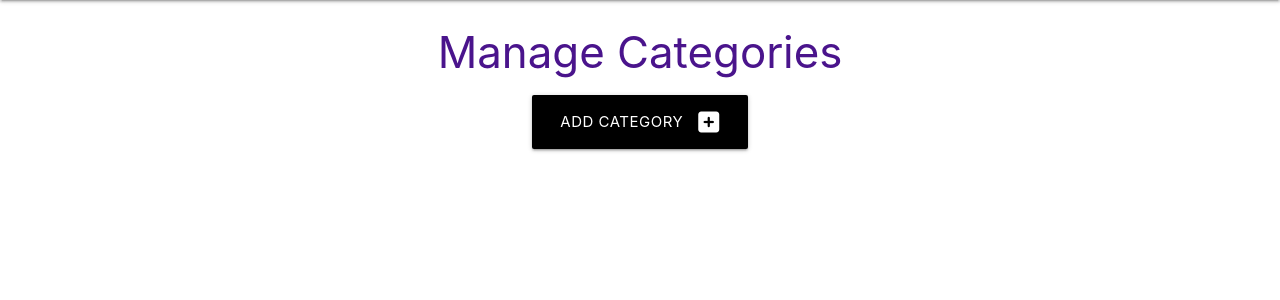
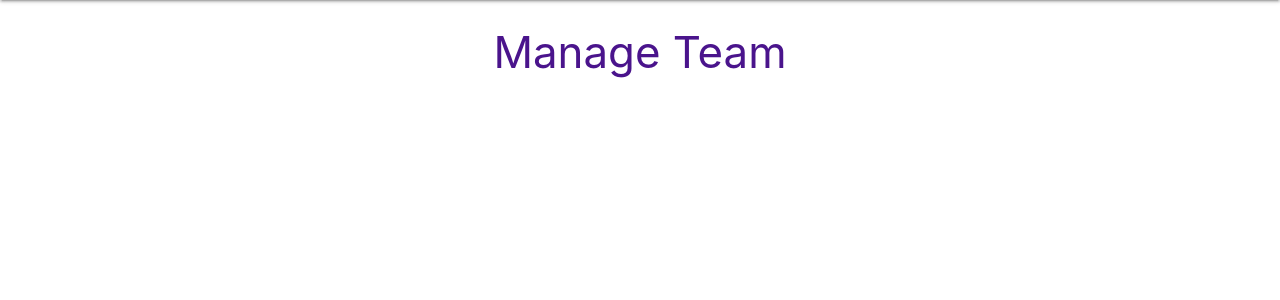
Before and after one commit to Mark-Assessment/D-Santana-retail-store-M3-2, a Flask app: page /get_categories in a window 1280 px wide. Shown: the part 64-364 px from the top of the page. Run offline with Flask 3, Linux system fonts and the light colour scheme; data that the repository does not hold is empty; some libraries are stand-ins or nearby versions.

Commit message:
Updated manage my team page

```diff
--- a/app.py
+++ b/app.py
@@ -142,14 +142,15 @@ def edit_task(task_id):
             "task_description": request.form.get("task_description"),
             "is_urgent": is_urgent,
             "due_date": request.form.get("due_date"),
-            "created_by": session["user"]
+            "created_by": session["user"],
+            "assigned_to": request.form.get("user_name")
         }
         mongo.db.tasks.update_one({"_id": ObjectId(task_id)}, {"$set": submit})
         flash("Task Successfully Updated")
 
     task = mongo.db.tasks.find_one({"_id": ObjectId(task_id)})
     users = mongo.db.users.find().sort("status", 1)
-    return render_template("edit_task.html", task=task, users=users)
+    return render_template("edit_task.html", task=task, users=users, usuario=usuario)
 
 
 # Delete function for manage categories section with admin user
@@ -162,8 +163,8 @@ def delete_task(task_id):
 
 @app.route("/get_categories")
 def get_categories():
-    categories = list(mongo.db.categories.find().sort("status", 1))
-    return render_template("categories.html", categories=categories)
+    users = list(mongo.db.users.find().sort("status", 1))
+    return render_template("categories.html", users=users)
 
 
 # Categories that Admin can see on his session
@@ -179,15 +180,17 @@ def add_category():
 
     return render_template("add_category.html")
 
+
 # Editing function for button in Add Category section
-@app.route("/edit_category/<category_id>", methods=["GET", "POST"])
-def edit_category(category_id):
+@app.route("/edit_category/<user_id>", methods=["GET", "POST"])
+def edit_category(user_id):
     if request.method == "POST":
         submit = {
-            "status": request.form.get("status")
+            "name": request.form.get("name"),
+            "department": request.form.get("department")
         }
-        mongo.db.categories.update({"_id": ObjectId(category_id)}, submit)
-        flash("Category Successfully Updated")
+        mongo.db.users.update({"_id": ObjectId(user_id)}, submit)
+        flash("User Successfully Updated")
         return redirect(url_for("get_categories"))
 
     category = mongo.db.categories.find_one({"_id": ObjectId(category_id)})
--- a/templates/base.html
+++ b/templates/base.html
@@ -29,7 +29,7 @@
                         {% if session.user|lower == "administrator"|lower %}
                             <li><a href="{{ url_for('profile', username=session['user']) }}">Overview</a></li>
                             <li><a href="{{ url_for('add_task') }}">New Task</a></li>
-                            <li><a href="{{ url_for('get_categories') }}">Manage Categories</a></li>
+                            <li><a href="{{ url_for('get_categories') }}">Manage Team</a></li>
                         {% endif %}
                         <li><a href="{{ url_for('logout') }}">Log Out</a></li>
                     {% else %}
@@ -49,7 +49,7 @@
                  <li><a href="{{ url_for('profile', username=session['user']) }}">Overview</a></li>
                  <li><a href="{{ url_for('add_task') }}">New Task</a></li>
                  {% if session.user|lower == "administrator"|lower %}
-                    <li><a href="{{ url_for('get_categories') }}">Manage Categories</a></li>
+                    <li><a href="{{ url_for('get_categories') }}">Manage Team</a></li>
                  {% endif %}
                  <li><a href="{{ url_for('logout') }}">Log Out</a></li>
             {% else %}
--- a/templates/categories.html
+++ b/templates/categories.html
@@ -1,26 +1,18 @@
 {% extends "base.html" %}
 {% block content %}
 
-    <h3 class="purple-text text-darken-4 center-align">Manage Categories</h3>
+    <h3 class="purple-text text-darken-4 center-align">Manage Team</h3>
 
     <div class="row">
-        <div class="col s12 center-align">
-            <a href="{{ url_for('add_category') }}" class="btn-large black darken-2 text-shadow">
-                Add Category <i class="fas fa-plus-square right"></i>
-            </a>
-        </div>
-    </div>
-
-    <div class="row">
-        {% for category in categories %}
+        {% for user in users %}
             <div class="col s12 m3">
                 <div class="card black text-shadow center-align">
                     <div class="card-content white-text">
-                        <span class="card-title">{{ category.category_name }}</span>
+                        <span class="card-title">{{ user.name }}</span>
                     </div>
                     <div class="card-action">
-                        <a href="{{ url_for('edit_category', category_id=category._id) }}" class="btn light-blue accent-4">Edit</a>
-                        <a href="{{ url_for('edit_category', category_id=category._id) }}" class="btn pink lighten-1">Delete</a>
+                        <a href="{{ url_for('edit_category', user_id=user._id) }}" class="btn light-blue accent-4">Edit</a>
+                        <a href="{{ url_for('edit_category', user_id=user._id) }}" class="btn pink lighten-1">Delete</a>
                     </div>
                 </div>
             </div>
--- a/templates/edit_category.html
+++ b/templates/edit_category.html
@@ -1,7 +1,7 @@
 {% extends "base.html" %}
 {% block content %}
 
-    <h3 class="light-purple-text text-darken-4 center-align">Edit Category</h3>
+    <h3 class="light-purple-text text-darken-4 center-align">Manage Team</h3>
 
     <div class="row card-panel black lighten-5">
         <form class="col s12" method="POST" action="{{ url_for('edit_category', category_id=category._id) }}">
--- a/templates/tasks.html
+++ b/templates/tasks.html
@@ -29,6 +29,7 @@
           <p><em>assigned to: {{ task.assigned_to }}</em></p>
           {% if session.user|lower == "administrator" %}
           <a href="{{ url_for('edit_task', task_id=task._id) }}" class="btn-small green">Edit</a>
+          <a href="{{ url_for('delete_task', task_id=task._id) }}" class="btn-small red">delete</a>
           {% endif %}
         </div>
     </li>
```
Lines whose indentation alone changed are shown as unchanged.
